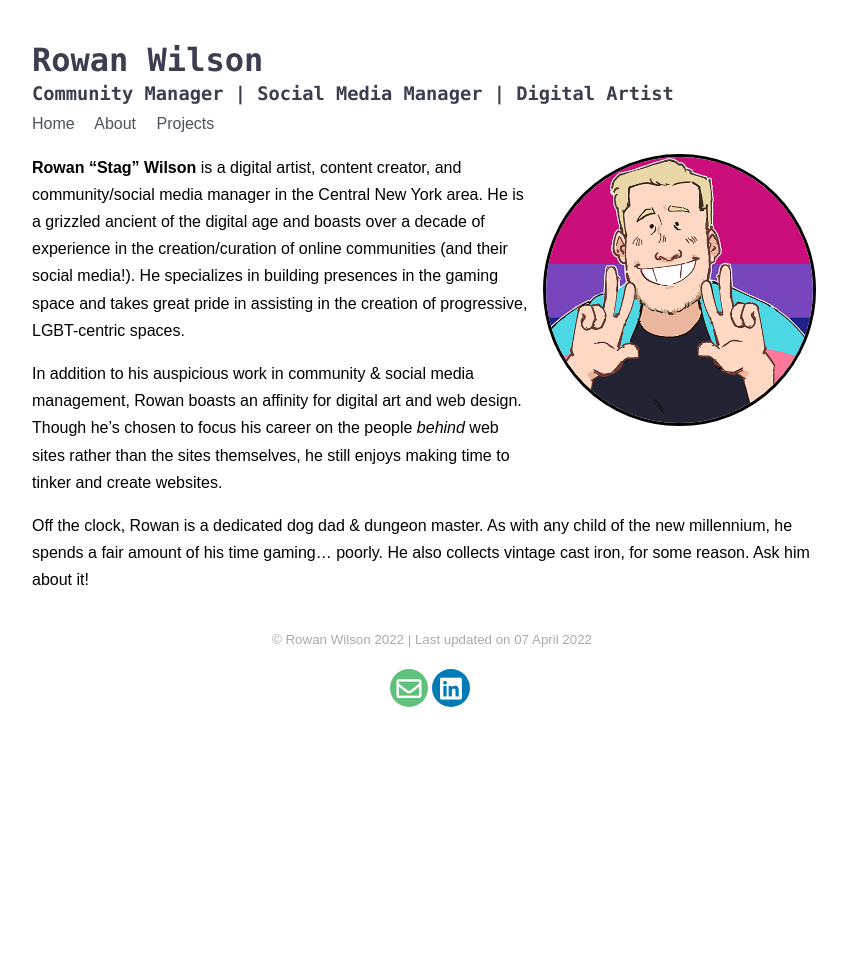
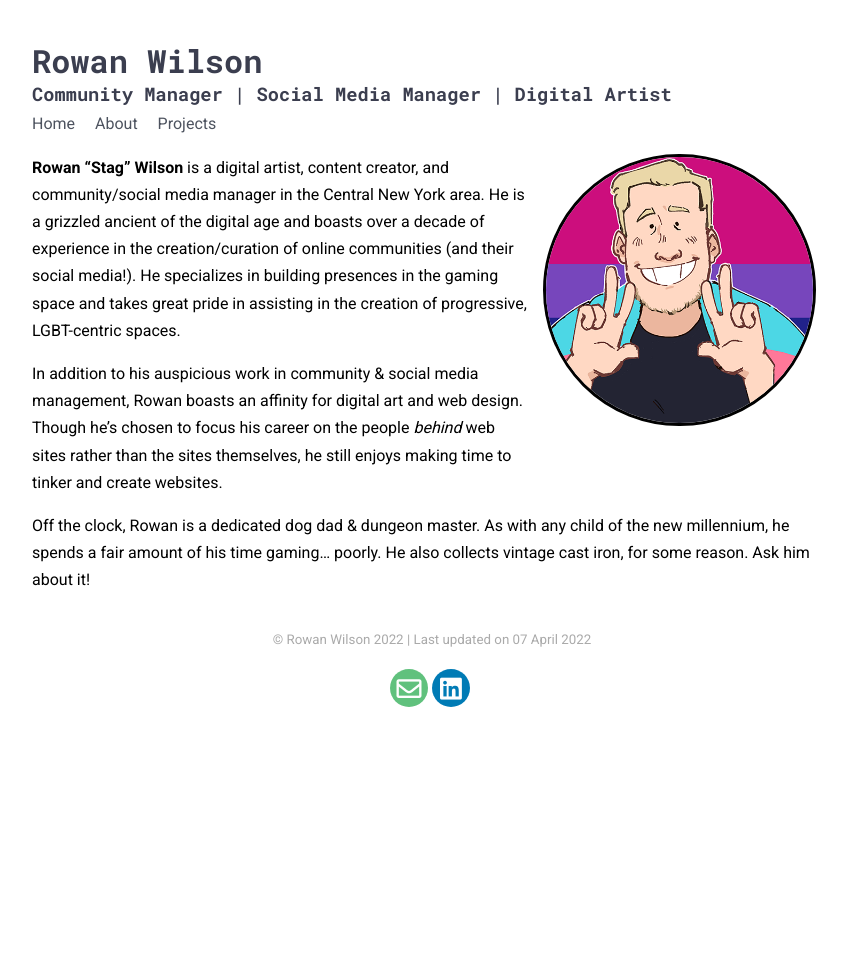
Before and after one commit to stagrunner/rowanjwilson, a Jekyll site: the page built from index.md, in a window 1280 px wide. Shown: the whole page, without its empty margins (208-1055 px from the left). Built offline with Jekyll 4.4.1, drawn with Linux system fonts in a browser that asks for light colours; nearby versions of some CDN libraries.

Commit message:
Update default.html

```diff
--- a/_layouts/default.html
+++ b/_layouts/default.html
@@ -22,7 +22,9 @@
 
         <!-- Load fontawesome here for faster loadtimes: https://stackoverflow.com/a/35880730/9523246 -->
         <script type="text/javascript"> (function() { var css = document.createElement('link'); css.href = 'https://use.fontawesome.com/releases/v5.11.0/css/all.css'; css.rel = 'stylesheet'; css.type = 'text/css'; document.getElementsByTagName('head')[0].appendChild(css); })(); </script>
-
+        <link rel="preconnect" href="https://fonts.googleapis.com">
+<link rel="preconnect" href="https://fonts.gstatic.com" crossorigin>
+<link href="https://fonts.googleapis.com/css2?family=Roboto+Mono:wght@300;400;700&family=Roboto:wght@100;400;700&display=swap" rel="stylesheet">
     </head>
 
     <body>
```
